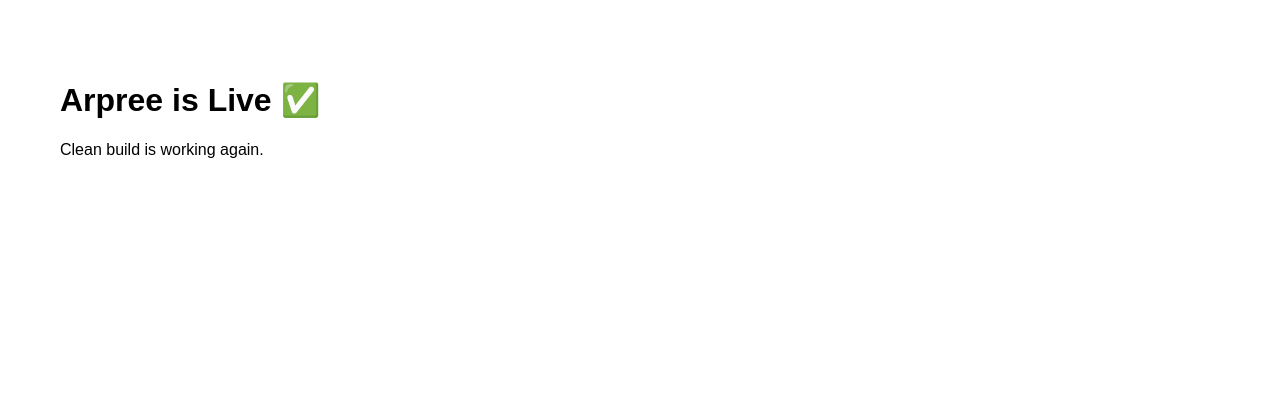
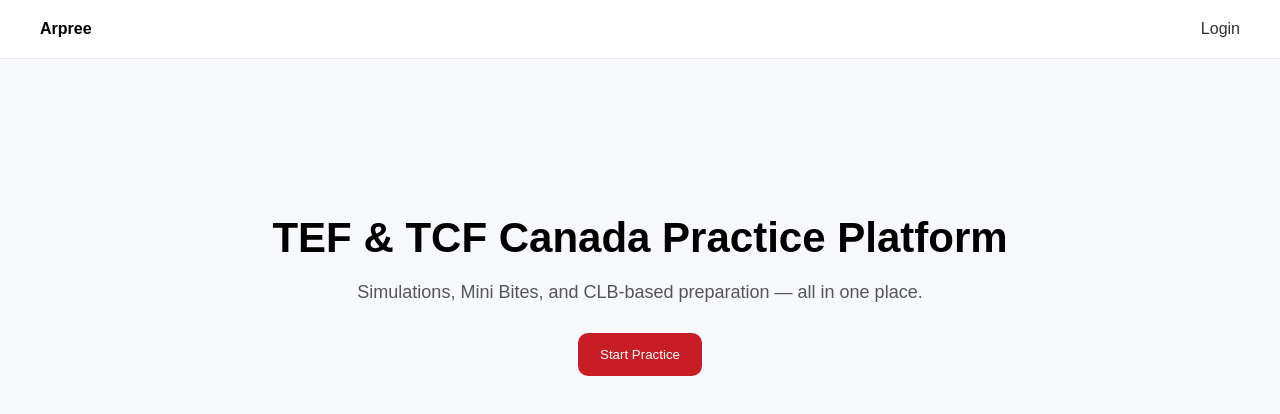
Before and after one commit to aaloopraantha/arpree, a Next.js app: page / in a window 1280 px wide. Shown: the top 414 px of the page. Built offline with nearby package versions, Linux system fonts and the light colour scheme.

Commit message:
Update page.js

```diff
--- a/app/page.js
+++ b/app/page.js
@@ -1,8 +1,28 @@
 export default function Home() {
   return (
     <main style={styles.page}>
-      <h1>Arpree is Live ✅</h1>
-      <p>Clean build is working again.</p>
+
+      <header style={styles.nav}>
+        <div style={styles.logo}>Arpree</div>
+        <a href="/login" style={styles.link}>Login</a>
+      </header>
+
+      <section style={styles.hero}>
+        <h1 style={styles.title}>
+          TEF & TCF Canada Practice Platform
+        </h1>
+
+        <p style={styles.subtitle}>
+          Simulations, Mini Bites, and CLB-based preparation — all in one place.
+        </p>
+
+        <a href="/login">
+          <button style={styles.button}>
+            Start Practice
+          </button>
+        </a>
+      </section>
+
     </main>
   );
 }
@@ -10,6 +30,42 @@ export default function Home() {
 const styles = {
   page: {
     fontFamily: "Arial",
-    padding: 60
+    background: "#F6F8FB",
+    minHeight: "100vh"
+  },
+  nav: {
+    display: "flex",
+    justifyContent: "space-between",
+    padding: "20px 40px",
+    borderBottom: "1px solid #E5E7EB",
+    background: "white"
+  },
+  logo: {
+    fontWeight: "bold"
+  },
+  link: {
+    textDecoration: "none",
+    color: "#333"
+  },
+  hero: {
+    textAlign: "center",
+    padding: "120px 20px"
+  },
+  title: {
+    fontSize: "42px",
+    marginBottom: "20px"
+  },
+  subtitle: {
+    fontSize: "18px",
+    color: "#555",
+    marginBottom: "30px"
+  },
+  button: {
+    padding: "14px 22px",
+    background: "#C81D25",
+    color: "white",
+    border: "none",
+    borderRadius: "10px",
+    cursor: "pointer"
   }
 };
```
